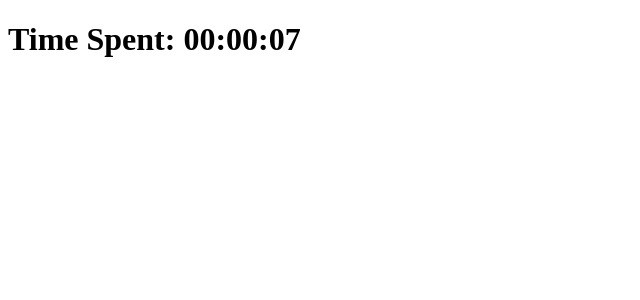
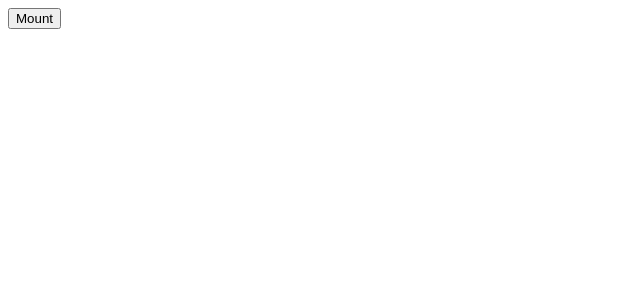
Before and after one commit to Abhay20801/Understanding_lifecycles, a React (Create React App) app: page / in a window 1280 px wide. Shown: the top 300 px of the page, without its empty margins (0-640 px from the left). Built offline with nearby package versions, Linux system fonts and the light colour scheme.

Commit message:
Unmount timer

```diff
--- a/src/App.js
+++ b/src/App.js
@@ -1,10 +1,23 @@
 import { Component } from "react";
 import TimerOne from './Components/Timer/TimerOne'
 class App extends Component  {
+  constructor(){
+    super();
+    this.state={
+      mount:false
+    }
+  }
+
+  handleMount=()=>{
+    this.setState((prevState)=>({mount:!prevState.mount}));
+
+  }
+
   render(){
     return (
     <>
-      <TimerOne/>
+    <button onClick={this.handleMount}>{this.state.mount ? "Unmount":"Mount"}</button>
+    {this.state.mount ? <TimerOne/>:null}
     </>
       );
   }
--- a/src/Components/Timer/TimerOne.js
+++ b/src/Components/Timer/TimerOne.js
@@ -52,5 +52,13 @@ export default class Timer extends React.Component {
     componentDidUpdate() {
         console.log("Timer componentDidUpdate");
         console.log("_____________________________________");
+        if(this.state.time === 10){
+            clearInterval(this.timer);
+        }
+    }
+
+    componentWillUnmount(){
+        console.log("TimerOne Componenet will unmount");
+        clearInterval(this.timer);
     }
 }
```
